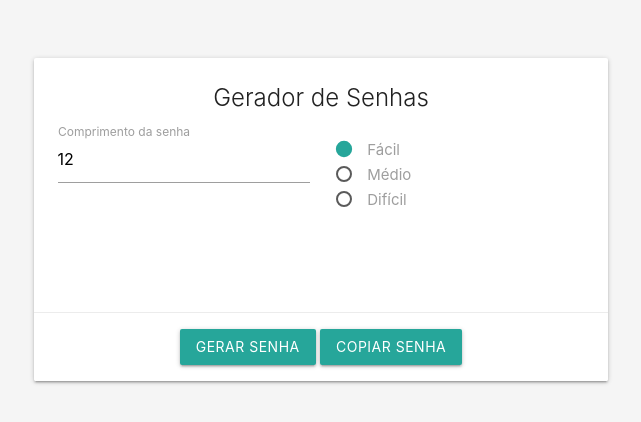
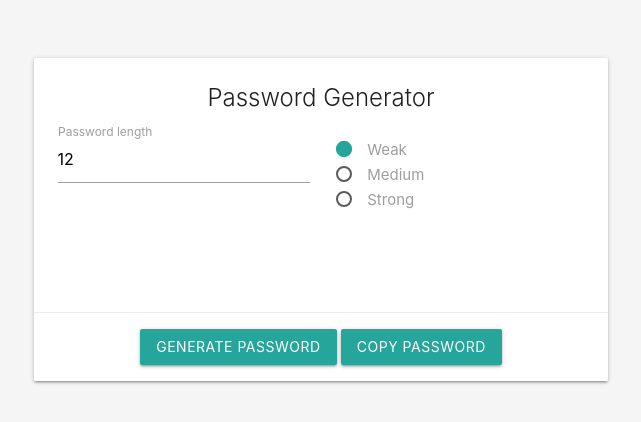
Before and after one commit to CharllysFernandes/PasswordGenerator, a plain HTML site: page index.html in a window 1280 px wide. Shown: the whole page, without its empty margins (319-960 px from the left). Drawn offline with nearby package versions, Linux system fonts and the light colour scheme.

Commit message:
reform file

```diff
--- a/index.html
+++ b/index.html
@@ -1,58 +1,58 @@
 <!DOCTYPE html>
 <html lang="pt-BR">
+
 <head>
   <meta charset="UTF-8">
   <meta name="viewport" content="width=device-width, initial-scale=1.0">
-  <title>Gerador de Senhas</title>
-  <!-- Adicione o Materialize CSS -->
+  <title>Password Generator</title>
   <link rel="stylesheet" href="https://cdnjs.cloudflare.com/ajax/libs/materialize/1.0.0/css/materialize.min.css">
-
   <link href="https://fonts.googleapis.com/css?family=Montserrat" rel="stylesheet">
-
-
   <style>
     body {
       background-color: #f5f5f5;
     }
+
     .container {
       margin-top: 50px;
     }
+
     .center-align {
       text-align: center;
     }
   </style>
 </head>
+
 <body>
   <div class="container">
     <div class="row">
       <div class="col s12 m8 offset-m2">
         <div class="card">
           <div class="card-content">
-            <span class="card-title center-align font-bold text-large font-montserrat">Gerador de Senhas</span>
+            <span class="card-title center-align font-bold text-large font-montserrat">Password Generator</span>
             <div class="row">
               <form class="col s12">
                 <div class="row">
                   <div class="input-field col s12 m6">
                     <input id="passwordLength" type="number" min="6" max="50" class="validate" value="12">
-                    <label for="passwordLength">Comprimento da senha</label>
+                    <label for="passwordLength">Password length</label>
                   </div>
                   <div class="input-field col s12 m6">
                     <p>
                       <label>
                         <input name="group1" type="radio" checked />
-                        <span>Fácil</span>
+                        <span>Weak</span>
                       </label>
                     </p>
                     <p>
                       <label>
                         <input name="group1" type="radio" />
-                        <span>Médio</span>
+                        <span>Medium</span>
                       </label>
                     </p>
                     <p>
                       <label>
                         <input name="group1" type="radio" />
-                        <span>Difícil</span>
+                        <span>Strong</span>
                       </label>
                     </p>
                   </div>
@@ -61,16 +61,14 @@
             </div>
 
             <div class="row">
-                <div class="col s12 center-align">
-                  <span id="passwordDisplay" class="green-text text-darken-2" style="font-size: 2rem;"></span>
-                </div>
+              <div class="col s12 center-align">
+                <span id="passwordDisplay" class="green-text text-darken-2" style="font-size: 2rem;"></span>
               </div>
-
-
+            </div>
           </div>
           <div class="card-action center-align">
-            <a class="waves-effect waves-light btn" id="generateButton">Gerar senha</a>
-            <a class="waves-effect waves-light btn" id="copyButton">Copiar senha</a>
+            <a class="waves-effect waves-light btn" id="generateButton">Generate Password</a>
+            <a class="waves-effect waves-light btn" id="copyButton">Copy password</a>
           </div>
         </div>
       </div>
@@ -79,6 +77,7 @@
 
   <!-- Adicione o Materialize JS e o script do gerador de senhas -->
   <script src="https://cdnjs.cloudflare.com/ajax/libs/materialize/1.0.0/js/materialize.min.js"></script>
-  <script src="./geradorSenhas.js"></script>
+  <script src="./src/script.js"></script>
 </body>
+
 </html>
--- a/geradorSenhas.js
+++ b/src/script.js
@@ -1,4 +1,3 @@
-// Captura os elementos HTML que serão utilizados
 const generateButton = document.getElementById("generateButton");
 const copyButton = document.getElementById("copyButton");
 const passwordLengthInput = document.getElementById("passwordLength");
@@ -7,18 +6,15 @@ const mediumRadio = document.getElementsByName("group1")[1];
 const hardRadio = document.getElementsByName("group1")[2];
 const passwordDisplay = document.getElementById("passwordDisplay") // add by human
 
-// Define as variáveis que serão utilizadas
 const lowercaseChars = "abcdefghijklmnopqrstuvwxyz";
 const uppercaseChars = "ABCDEFGHIJKLMNOPQRSTUVWXYZ";
 const numberChars = "0123456789";
 const symbolChars = "!@#$%^&*()_+~`|}{[]\:;?><,./-=";
 
-// Define a função que irá gerar a senha
 function generatePassword(length, includeLowercase, includeUppercase, includeNumbers, includeSymbols) {
   let password = "";
   let chars = "";
 
-  // Adiciona os caracteres de acordo com as opções selecionadas
   if (includeLowercase) {
     chars += lowercaseChars;
   }
@@ -32,7 +28,6 @@ function generatePassword(length, includeLowercase, includeUppercase, includeNum
     chars += symbolChars;
   }
 
-  // Gera a senha aleatória
   for (let i = 0; i < length; i++) {
     const randomIndex = Math.floor(Math.random() * chars.length);
     password += chars[randomIndex];
@@ -41,7 +36,6 @@ function generatePassword(length, includeLowercase, includeUppercase, includeNum
   return password
 }
 
-// Define a função que será executada ao clicar no botão "Gerar senha"
 generateButton.addEventListener("click", function () {
   const length = parseInt(passwordLengthInput.value);
   const includeLowercase = easyRadio.checked || mediumRadio.checked || hardRadio.checked;
@@ -49,27 +43,21 @@ generateButton.addEventListener("click", function () {
   const includeNumbers = mediumRadio.checked || hardRadio.checked;
   const includeSymbols = hardRadio.checked;
 
-  // Gera a senha e exibe no console
   const password = generatePassword(length, includeLowercase, includeUppercase, includeNumbers, includeSymbols);
   console.log(password);
   passwordDisplay.innerText = password
 });
 
-// Define a função que será executada ao clicar no botão "Copiar senha"
 copyButton.addEventListener('click', function () {
-  // Seleciona o elemento que exibe a senha gerada
-  // const passwordDisplay = document.querySelector('#password-display');
-  // Verifica se a senha foi gerada
   const password = passwordDisplay.innerText.length < 1 ? null : passwordDisplay.innerText;
 
-  // Copia a senha para a área de transferência
   if (password) {
     navigator.clipboard.writeText(password).then(() => {
-      alert(`Senha copiada para a área de transferência: ${password}`);
+      alert(`Password copied to clipboard: ${password}`);
     }, () => {
-      alert('Não foi possível copiar a senha para a área de transferência.');
+      alert('Unable to copy password to clipboard.');
     });
   } else {
-    alert('Clique em gerar senha');
+    alert('Click on generate password');
   }
 });
```
